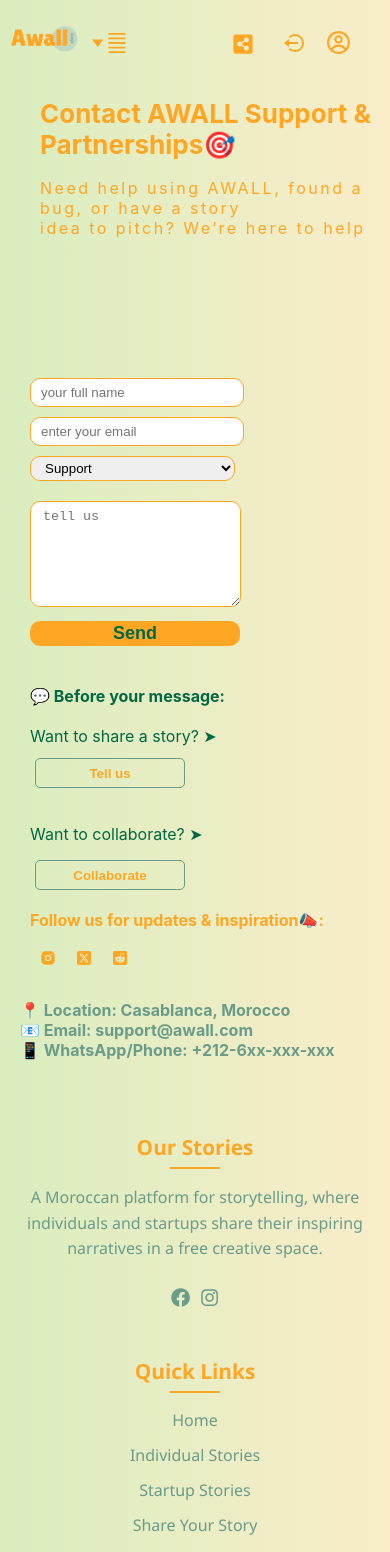
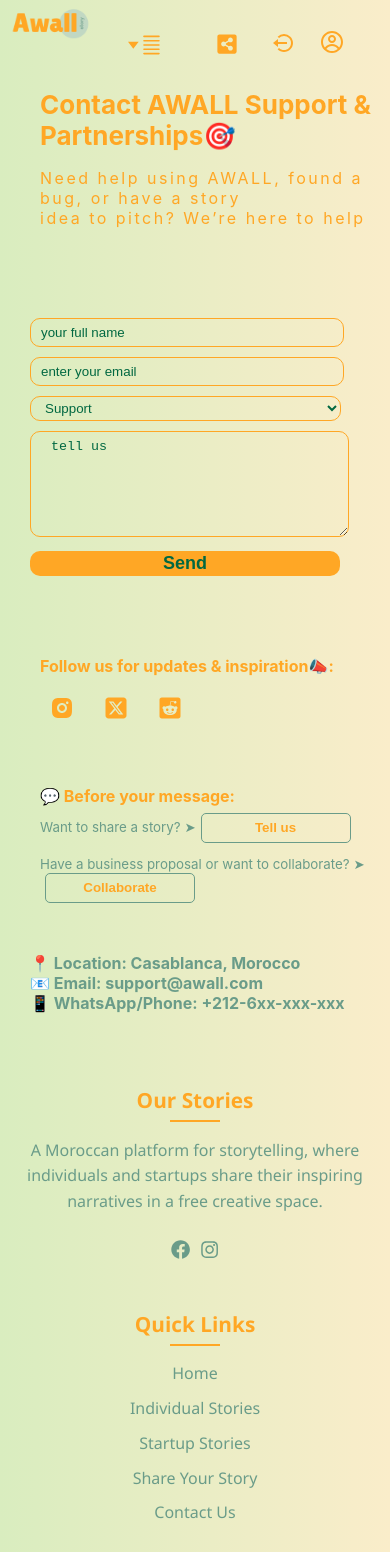
Before and after one commit to thepythonistm/awall-space, a React (Create React App) app in the folder frontend/: page /contact in a window 390 px wide. Shown: the top 1552 px of the page. Built offline with nearby package versions, Linux system fonts and the light colour scheme.

Commit message:
changes on css

```diff
--- a/frontend/src/Components/Contact/Contact.css
+++ b/frontend/src/Components/Contact/Contact.css
@@ -23,9 +23,12 @@
     height: 25px;
     border-radius: 10px;
     border: solid 1px #FFA725;
+    background-color: transparent;
 }
 .contact-name::placeholder{
     padding-left: 5px;
+        color: #016841;
+
 }
 .contact-email{
     width: 200px;
@@ -34,9 +37,14 @@
     border: solid 1px ;
     margin-top: 30px;
     border: solid 1px #FFA725;
+        background-color: transparent;
+        color: #016841;
+
 }
 .contact-email::placeholder{
     padding-left: 5px;
+        color: #016841;
+
 }
 .contact-select{
     width: 204px;
@@ -48,6 +56,9 @@
     border: solid 1px #FFA725;
     padding-left: 5px;
     outline: none;
+        background-color: transparent;
+        color: #016841;
+
 }
 .contact-select option {
     background-color: #FFA725;
@@ -60,11 +71,15 @@
     border: solid 1px ;
     margin-left: 60px;
     border: solid 1px #FFA725;
+    background-color: transparent;
+     color: #016841;
 
 }
 .contact-content::placeholder {
     padding-left: 10px;
     padding-top: 5px;
+    color: #016841;
+
 }
 .contact-btn{
     width: 255px;
@@ -99,9 +114,6 @@
     margin-left: 20px;
     margin-top: 20px;
     color: #FFA725;
-}
-.socialmedia-mbl{
-    display: none;
 }
 .socialmedia{
     margin-left: 20px;
@@ -176,16 +188,12 @@
     display: none;
 }
 
-@media (max-width: 430px){
-    .contact-s{
+@media (max-width: 600px){
 
-    }
     .contact-img img{
         display: none;
     }
-    .links-btns{
-        flex-direction: column;
-    }
+
     .contact-txt p {
         margin-left: 30px;
     }
@@ -198,74 +206,75 @@
         display: none;
     }
    .contact-mobile{
-    margin-top: 400px;
+    margin-top: 350px;
 }
 
     .text{
         margin-left: -200px;
     }
-    .contact-select{
-        margin-left: 10px;
-    }
+
     .contact-mobile{
         display: block;
         margin-left: 20px;
     }
     .contact-mobile input {
         margin-left: 10px;
+        background-color: transparent;
+        color: #016841;
+        outline: none;
     }
     .contact-n{
         margin-top: 20px;
     }
     .contact-content{
-        margin-top: 20px;
+        width: 305px;
+        margin-top: 10px;
+        margin-left: -10px;
         margin-left: 10px;
-        width: 205px;
+        padding-left: 10px;
     }
     .contact-btn{
         margin-left: 10px;
-        width: 210px;
+        width: 310px;
 
     }
     .contact-n{
-        width: 200px;
+        width: 300px;
         height: 25px;
         border-radius: 10px;
         border: solid 1px #FFA725;
         padding-left: 10px;
     }
+    .contact-n::placeholder{
+        color: #016841;
+    }
     .contact-e{
-        width: 200px;
+        width: 300px;
         height: 25px;
         border-radius: 10px;
         border: solid 1px #FFA725;
         margin-top: 10px;
         padding-left: 10px;
     }
+    .contact-e::placeholder{
+        color: #016841;
+    }
     .contact-slc{
-        width: 205px;
+        width: 311px;
         height: 25px;
         border-radius: 10px;
         border: solid 1px #FFA725;
         margin-top: 10px;
         margin-left: 10px;
         padding-left: 10px;
-
-    }
-    .navigateto{
-        display: none;
-    }
-   .nav-mobile{
-    display: block;
-    margin-left: 30px;
-    margin-top: 20px;
-   }
-   .nav-mobile strong {
-      color: #016841;
-   }
-    .nav-mobile p {
+        background-color: transparent;
         color: #016841;
     }
+
+   .socialmedia{
+    margin-top: 60px;
+   }
+
     .share-mob {
         margin-top: 20px;
     }
@@ -285,20 +294,16 @@
         font-weight: bold;
         margin-left: 5px;
     }
-   .socialmedia{
-    display: none;
-   }
-   .socialmedia-mbl{
-    display: block;
-      margin-top: 20px;
-      margin-left: 10px;
-   }
-   .sm-icons{
-    margin-left: 10px;
-   }
-   .sm-icons a {
-    padding-left: 20px;
-    color: #FFA725;
-   }
+    .links-btns{
+        flex-direction: column;
+    }
+    .navigateto{
+        margin-left: -5px;
+        margin-left: 40px;
+    }
+    .contact-infos{
+        margin-left: 30px;
+    }
+
 
 }
--- a/frontend/src/Components/Contact/Contact.jsx
+++ b/frontend/src/Components/Contact/Contact.jsx
@@ -81,21 +81,9 @@
                     <div className="share-sec"><small>Want to share a story? ➤</small><button onClick={handelNavigate} className="tell-btn">Tell us</button></div><br />
                     <div className="collab-sec"><small>Have a business proposal or want to collaborate? ➤</small><button className="collab-btn">Collaborate</button></div>
                 </div>
-                <div className="nav-mobile">
-                    <strong>💬 Before your message:</strong><br />
-                    <div className="share-mob"><p className="share-t">Want to share a story? ➤</p><button className="tell-btn">Tell us</button></div><br />
-                    <div className="collab-mob"><p className="coll-t">Want to collaborate? ➤</p><button className="collab-btn">Collaborate</button></div>
-                </div>
+
             </div>
-            <div className="socialmedia-mbl">
-                    <strong className="sm-txt">Follow us for updates & inspiration📣:</strong><br />
-                    <div className="sm-icons">
-                        <a href=""><RiInstagramFill /></a>
-                        <a href=""><FaSquareXTwitter /></a>
-                        <a href=""><FaRedditSquare /></a>
-                    </div>
 
-             </div>
             <div className="contact-infos">
                 <strong>📍 Location: Casablanca, Morocco</strong><br />
                 <strong>📧 Email: support@awall.com</strong><br />
--- a/frontend/src/Components/Dachboard/Dashboard.css
+++ b/frontend/src/Components/Dachboard/Dashboard.css
@@ -5,7 +5,7 @@
 .logo {
     max-width: 15%;
     max-height: 15%;
-    margin-top: -50px;
+    margin-top: -48px;
 }
 .li-items {
     display: flex;
@@ -51,71 +51,86 @@
     background-color: transparent;
     margin-right: 30px;
 }
-@media (max-width: 430px) {
-    .dashboard{
+@media (max-width: 600px) {
+    .logo{
+        margin-top: -20px;
+    }
+  .dashboard {
+    display: flex;
+  }
 
-    }
-    .li-items{
+  .li-items {
     display: none;
   }
+
   .mobile-menu {
     display: block;
     margin-top: 20px;
   }
-    .dropdown-menu{
-        width: 100px;
-        height: 200px;
-        border-radius: 20px;
-        border: solid 1px #6A9C89;
+
+  .dropdown-menu {
+    width: 120px;
+    height: auto;
+    border-radius: 15px;
+    border: 1px solid #6A9C89;
     background-color: #6A9C89;
-        margin-left: 20px;
-        margin-top: -2px;
+    margin-left: 10px;
+    margin-top: 8px;
     position: absolute;
+    padding: 10px;
   }
+
   .dropdown-menu ul {
-        width: 60px;
-        height: 200px;
+    padding: 0;
+    margin: 0;
   }
+
   .dropdown-menu li {
     list-style: none;
-        padding-top: 10px;
+    padding: 8px 0;
   }
+
   .dropdown-menu li a {
     text-decoration: none;
-        font-size: 16px;
+    font-size: 15px;
     font-weight: bold;
     color: #FFA725;
   }
 
-    .home-icon{
+  .home-icon {
+    width: 34px;
+    height: 34px;
+    background-color: transparent;
+    margin-top: 8px;
+    color: #FFA725;
+    font-size: 32px;
+    border: none;
+  }
+
+  .dashboard img {
+    margin-top: -26px;
+    max-width: 25%;
+  }
+
+  .dash-icons {
+    margin-left: 20px;
+  }
+
+  .dash-icons button {
+    width: 25px;
+    height: 25px;
+  }
+
+  .dash-icons a {
+    font-size: 24px;
+  }
+
+  .prof-icon {
     width: 30px;
     height: 30px;
-        border-radius: 50%;
-        border: none;
-        background-color: transparent;
-        margin-top: 5px;
-        color: #FFA725;
-        font-size: 34px;
-        font-weight: bold;
+  }
 
-    }
-    .dashboard img {
-        margin-top: -5px;
-        max-width: 22%;
-    }
-    .dash-icons{
-        margin-left: 100px;
-    }
-    .dash-icons button {
-        width: 20px;
-        height: 20px;
-    }
-    .dash-icons a {
-        font-size: 25px;
-    }
-    .prof-icon{
-    }
-    .share{
+  .share {
     position: relative;
     margin-top: 2px;
     margin-left: 10px;
--- a/frontend/src/Components/Home/Home.css
+++ b/frontend/src/Components/Home/Home.css
@@ -1,6 +1,8 @@
 .tellstory {
   background: linear-gradient(090deg,#D9EDBF, #FAEDCA);
   min-height: 100vh;
+   width: 100vw;
+   overflow-x: hidden;
 }
 .text{
     margin-left: 40px;
@@ -167,31 +169,28 @@
     margin-top: -5px;
     color: #01452b;
 }
-@media (max-width: 430px) {
-    .text{
-        display: none;
-    }
-    .img-cont{
-        margin-top: 30px;
-        margin-left: -55px;
-    }
+@media (max-width: 600px) {
+  .text h1,
+  .text p {
+    margin-left: 220px;
+  }
+  .text h1{
+    font-size: 24px;
+  }
 
-    .text-mobile{
-        display: block;
-    }
-    .text-mobile h1 {
-        margin-top: 20px;
-        margin-left: 20px;
-        color: #6A9C89;
-        font-size: 20px;
-    }
-    .text-mobile p {
-        margin-left: 20px;
-        color: #6A9C89;
-        font-size: 14px;
-    }
-    .buttons{
-        margin-top: 20px;
-        margin-left: -10px;
-    }
+  .img-cont {
+    margin-top: 30px;
+    margin-left: auto;
+    margin-right: auto;
+    width: fit-content;
+  }
+
+
+  .buttons {
+    margin-top: 20px;
+    margin-left: 0;
+    display: flex;
+    justify-content: center;
+  }
+
 }
--- a/frontend/src/Components/Signin/Signin.css
+++ b/frontend/src/Components/Signin/Signin.css
@@ -63,31 +63,40 @@
 .mobile-img{
     display: none;
 }
-@media (max-width: 430px) {
-    body {
-    }
+@media (max-width: 600px) {
+
     .login-txt{
-        font-size: 22px;
+        font-size: 50px;
     }
     .login{
-        margin-top: 100px;
-        margin-left: -140px;
+        margin-top: 60px;
         margin-bottom: 100px;
+        margin-left: -100px;
+    }
+    .login-small{
+        font-size: 22px;
+        letter-spacing: 0.7px;
+    }
+    .username-login{
+        width: 380px;
+        height: 40px;
+    }
+    .password-login{
+        width: 380px;
+        height: 40px;
+    }
+    .submit-btn{
+        width: 391px;
+        height: 40px;
+        font-weight: bold;
+        font-size: 20px;
+        margin-top: 60px;
     }
     .signin-pic{
        display: none;
     }
-    .login-txt{
-        font-size: 30px;
-    }
-    .login-small{
-        font-size: 14px;
-        font-weight: bold;
-    }
-    .form-login input {
-        margin-top: 20px;
-        height: 35px;
-    }
+
+
     .form-login .submit-btn {
         height: 35px;
         font-weight: bold;
--- a/frontend/src/Components/Signup/Signup.css
+++ b/frontend/src/Components/Signup/Signup.css
@@ -99,14 +99,12 @@
     margin-left: 20px;
     font-size: 18px;
 }
-@media (max-width: 430px) {
-    .signup{
-        margin-top: 60px;
-        margin-left: -140px;
+@media (max-width: 600px) {
+    .signup {
+        margin-top: 20px;
+        margin-left: -60px;
         margin-bottom: 40px;
     }
-    .callaction{
-        font-size: 30px;
-    }
+
 
 }
--- a/frontend/src/Components/Tellstory/Tellstory.css
+++ b/frontend/src/Components/Tellstory/Tellstory.css
@@ -105,42 +105,49 @@
   top: -220px;
   margin-left: 600px;
 }
-@media (max-width: 430px) {
-  .form-cont{
-    margin-top: 40px;
-    margin-left: 60px;
+@media (max-width: 600px) {
+  .form-cont {
+    margin-top: 2rem;
+    margin-left: 2rem;
   }
-  .icon-container{
-    width: 300px;
+
+  .icon-container {
+    width: 90%;
     height: 60px;
-    margin-top: 20px;
+    margin-top: 1rem;
     border-radius: 10px;
   }
-  .video-txt{
-    font-size: 12px;
+
+  .video-txt {
+    font-size: 0.9rem;
   }
-  .icon-upload{
-    margin-left: 140px;
+
+  .icon-upload {
+    margin-left: auto;
+    margin-right: auto;
+    display: block;
   }
-  .title{
-    width: 300px;
+
+  .title {
+    width: 90%;
     height: 40px;
     font-weight: bold;
-    font-size: 16px;
+    font-size: 1.1rem;
     letter-spacing: 1px;
-    margin-top: 100px;
+    margin-top: 5rem;
   }
-  .textarea{
-    width: 305px;
 
+  .textarea {
+    width: 90%;
   }
-  .share-btn{
-    width: 305px;
-    margin-top: 40px;
+
+  .share-btn {
+    width: 90%;
+    margin-top: 2rem;
   }
-   .share-btn button {
-      width: 305px;
-      height: 30px;
-   }
 
+  .share-btn button {
+    width: 100%;
+    height: 2rem;
+  }
 }
```
Also changed, not shown: frontend/src/Components/About/About.css (+31 -44 lines). Lines whose indentation alone changed are shown as unchanged.
